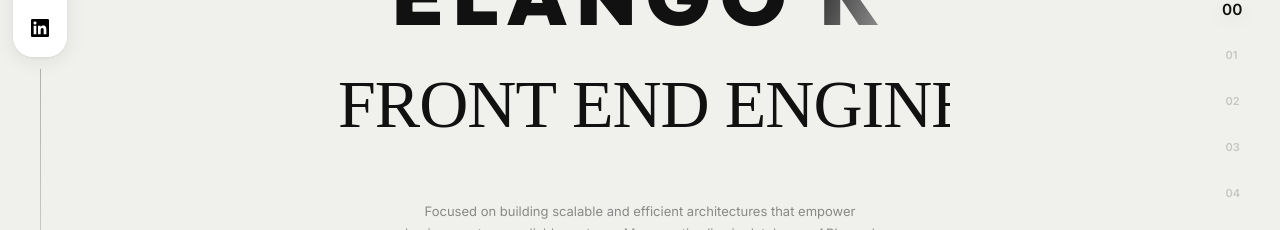
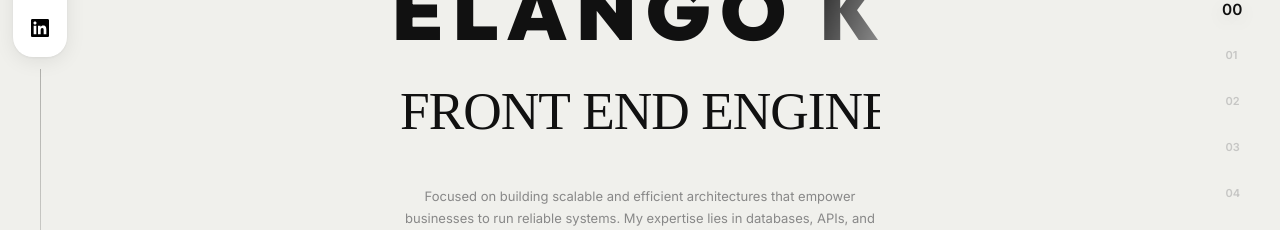
Before and after one commit to elangokumar8031/profile, a React (Vite) app: page / in a window 1280 px wide. Shown: the part 253-483 px from the top of the page. Built offline with nearby package versions, Linux system fonts and the light colour scheme; no server answers; a web font is replaced by a local one.

Commit message:
fix: rewrite TextPressure with exact user code + reduce font size via container max-width 480px

```diff
--- a/src/components/HeroSection.css
+++ b/src/components/HeroSection.css
@@ -26,18 +26,17 @@
   text-align: center;
 }
 
-/* TextPressure wrapper — constrained width so the font size formula stays sane */
+/* TextPressure wrapper — max-width controls the font-size formula: containerW / (chars/2) */
 .hero-title-pressure {
   width: 100%;
-  max-width: 620px;      /* matches HeroText max-width so font size is correct */
+  max-width: 480px;     /* 480 / 8.5 chars ≈ 56px font — matches the original screenshot */
   margin: 0 auto 20px;
-  height: clamp(70px, 10vw, 110px);
-  overflow: hidden;      /* prevent variable-font wide glyphs from spilling out */
-  padding: 0 4px;
-  touch-action: pan-y;   /* allow vertical scroll on mobile */
+  height: clamp(50px, 7vw, 80px);
+  overflow: hidden;
+  touch-action: pan-y;
 }
 
-/* Override letter-spacing on the h2 generated by TextPressure */
+/* Text pressure h2 overrides */
 .text-pressure-title {
   letter-spacing: -1px !important;
 }
--- a/src/components/HeroSection.jsx
+++ b/src/components/HeroSection.jsx
@@ -134,8 +134,7 @@ function HeroSection({ name, title, description, socials, onCta }) {
             italic
             textColor="var(--text-primary)"
             strokeColor="#5227FF"
-            minFontSize={22}
-            animationDelay={animationDelay}
+            minFontSize={18}
           />
         </div>
 
--- a/src/components/TextPressure.jsx
+++ b/src/components/TextPressure.jsx
@@ -1,9 +1,8 @@
 // Component ported from https://codepen.io/JuanFuentes/full/rgXKGQ
-// Variable font: https://compressa.preusstype.com/
+// Font: https://compressa.preusstype.com/
 
 import { useEffect, useRef, useState, useMemo, useCallback } from 'react';
 
-/* ─── helpers ─── */
 const dist = (a, b) => {
   const dx = b.x - a.x;
   const dy = b.y - a.y;
@@ -19,91 +18,94 @@ const debounce = (func, delay) => {
   let timeoutId;
   return (...args) => {
     clearTimeout(timeoutId);
-    timeoutId = setTimeout(() => func(...args), delay);
+    timeoutId = setTimeout(() => {
+      func.apply(this, args);
+    }, delay);
   };
 };
 
-/* ─── component ─── */
 const TextPressure = ({
-  text        = 'Front End Engineer',
-  fontFamily  = 'Compressa VF',
-  fontUrl     = 'https://res.cloudinary.com/dr6lvwubh/raw/upload/v1529908256/CompressaPRO-GX.woff2',
+  text = 'Front End Engineer',
+  fontFamily = 'Compressa VF',
+  fontUrl = 'https://res.cloudinary.com/dr6lvwubh/raw/upload/v1529908256/CompressaPRO-GX.woff2',
 
-  width       = true,
-  weight      = true,
-  italic      = true,
-  alpha       = false,
+  width = true,
+  weight = true,
+  italic = true,
+  alpha = false,
 
-  flex        = true,
-  stroke      = false,
-  scale       = false,
+  flex = true,
+  stroke = false,
+  scale = false,
 
-  textColor   = 'var(--text-primary)',
-  strokeColor = '#5227FF',
+  textColor = 'var(--text-primary)',
+  strokeColor = '#FF0000',
   strokeWidth = 2,
-  className   = '',
+  className = '',
 
-  minFontSize   = 28,
-  animationDelay = 0,
+  minFontSize = 24
 }) => {
   const containerRef = useRef(null);
-  const titleRef     = useRef(null);
-  const spansRef     = useRef([]);
+  const titleRef = useRef(null);
+  const spansRef = useRef([]);
 
-  const mouseRef  = useRef({ x: 0, y: 0 });
+  const mouseRef = useRef({ x: 0, y: 0 });
   const cursorRef = useRef({ x: 0, y: 0 });
 
-  const [fontSize,   setFontSize]   = useState(minFontSize);
-  const [scaleY,     setScaleY]     = useState(1);
+  const [fontSize, setFontSize] = useState(minFontSize);
+  const [scaleY, setScaleY] = useState(1);
   const [lineHeight, setLineHeight] = useState(1);
-
-  const [isInitialAnimation, setIsInitialAnimation] = useState(true);
-  const initialStartTimeRef = useRef(Date.now());
 
   const chars = text.split('');
 
-  /* ── track cursor / touch (container-scoped) ── */
   useEffect(() => {
-    const container = containerRef.current;
-    if (!container) return;
+    const handleMouseMove = e => {
+      cursorRef.current.x = e.clientX;
+      cursorRef.current.y = e.clientY;
+    };
+    const handleTouchMove = e => {
+      const t = e.touches[0];
+      cursorRef.current.x = t.clientX;
+      cursorRef.current.y = t.clientY;
+    };
 
-    const handleMouseMove  = e => { cursorRef.current.x = e.clientX; cursorRef.current.y = e.clientY; };
-    const handleTouchMove  = e => { cursorRef.current.x = e.touches[0].clientX; cursorRef.current.y = e.touches[0].clientY; };
-    const handleMouseLeave = () => { cursorRef.current.x = -10000; cursorRef.current.y = -10000; };
+    window.addEventListener('mousemove', handleMouseMove);
+    window.addEventListener('touchmove', handleTouchMove, { passive: true });
 
-    window.addEventListener('mousemove',  handleMouseMove);
-    window.addEventListener('touchmove',  handleTouchMove,  { passive: true });
-    container.addEventListener('mouseleave', handleMouseLeave);
-
-    // Start cursor far away so the font begins at its compressed default
-    cursorRef.current = { x: -10000, y: -10000 };
-    mouseRef.current  = { x: -10000, y: -10000 };
+    if (containerRef.current) {
+      const { left, top, width, height } = containerRef.current.getBoundingClientRect();
+      mouseRef.current.x = left + width / 2;
+      mouseRef.current.y = top + height / 2;
+      cursorRef.current.x = mouseRef.current.x;
+      cursorRef.current.y = mouseRef.current.y;
+    }
 
     return () => {
       window.removeEventListener('mousemove', handleMouseMove);
       window.removeEventListener('touchmove', handleTouchMove);
-      container.removeEventListener('mouseleave', handleMouseLeave);
     };
   }, []);
 
-  /* ── responsive sizing ── */
   const setSize = useCallback(() => {
     if (!containerRef.current || !titleRef.current) return;
 
-    const { width: cW, height: cH } = containerRef.current.getBoundingClientRect();
-    const newFS = Math.max(cW / (chars.length / 2), minFontSize);
+    const { width: containerW, height: containerH } = containerRef.current.getBoundingClientRect();
 
-    setFontSize(newFS);
+    let newFontSize = containerW / (chars.length / 2);
+    newFontSize = Math.max(newFontSize, minFontSize);
+
+    setFontSize(newFontSize);
     setScaleY(1);
     setLineHeight(1);
 
     requestAnimationFrame(() => {
       if (!titleRef.current) return;
       const textRect = titleRef.current.getBoundingClientRect();
+
       if (scale && textRect.height > 0) {
-        const ratio = cH / textRect.height;
-        setScaleY(ratio);
-        setLineHeight(ratio);
+        const yRatio = containerH / textRect.height;
+        setScaleY(yRatio);
+        setLineHeight(yRatio);
       }
     });
   }, [chars.length, minFontSize, scale]);
@@ -115,55 +117,40 @@ const TextPressure = ({
     return () => window.removeEventListener('resize', debouncedSetSize);
   }, [setSize]);
 
-  /* ── rAF animation loop ── */
   useEffect(() => {
     let rafId;
-
     const animate = () => {
-      if (isInitialAnimation) {
-        const elapsed = Date.now() - initialStartTimeRef.current;
-
-        // Wait out the animationDelay before sweeping
-        if (elapsed < animationDelay) {
-          rafId = requestAnimationFrame(animate);
-          return;
-        }
-
-        const duration = 2000;
-        const progress = Math.min((elapsed - animationDelay) / duration, 1);
+      mouseRef.current.x += (cursorRef.current.x - mouseRef.current.x) / 15;
+      mouseRef.current.y += (cursorRef.current.y - mouseRef.current.y) / 15;
 
       if (titleRef.current) {
         const titleRect = titleRef.current.getBoundingClientRect();
-          const sweepX = titleRect.left - 100 + (titleRect.width + 200) * progress;
-          const sweepY = titleRect.top + titleRect.height / 2;
-          mouseRef.current.x = sweepX;
-          mouseRef.current.y = sweepY;
-        }
-
-        if (progress >= 1) setIsInitialAnimation(false);
-      } else {
-        mouseRef.current.x += (cursorRef.current.x - mouseRef.current.x) / 15;
-        mouseRef.current.y += (cursorRef.current.y - mouseRef.current.y) / 15;
-      }
-
-      if (titleRef.current) {
-        const titleRect = titleRef.current.getBoundingClientRect();
-        const maxDist   = titleRect.width / 2;
+        const maxDist = titleRect.width / 2;
 
         spansRef.current.forEach(span => {
           if (!span) return;
-          const rect       = span.getBoundingClientRect();
-          const charCenter = { x: rect.x + rect.width / 2, y: rect.y + rect.height / 2 };
-          const d          = dist(mouseRef.current, charCenter);
 
-          const wdth    = width  ? Math.floor(getAttr(d, maxDist,   5, 200))     : 100;
-          const wght    = weight ? Math.floor(getAttr(d, maxDist, 300, 900))     : 400;
-          const italVal = italic ? getAttr(d, maxDist, 0, 1).toFixed(2)         :   0;
-          const alphaV  = alpha  ? getAttr(d, maxDist, 0, 1).toFixed(2)         :   1;
+          const rect = span.getBoundingClientRect();
+          const charCenter = {
+            x: rect.x + rect.width / 2,
+            y: rect.y + rect.height / 2
+          };
 
-          const fvs = `'wght' ${wght}, 'wdth' ${wdth}, 'ital' ${italVal}`;
-          if (span.style.fontVariationSettings !== fvs)  span.style.fontVariationSettings = fvs;
-          if (alpha && span.style.opacity !== alphaV)     span.style.opacity = alphaV;
+          const d = dist(mouseRef.current, charCenter);
+
+          const wdth = width ? Math.floor(getAttr(d, maxDist, 5, 200)) : 100;
+          const wght = weight ? Math.floor(getAttr(d, maxDist, 100, 900)) : 400;
+          const italVal = italic ? getAttr(d, maxDist, 0, 1).toFixed(2) : 0;
+          const alphaVal = alpha ? getAttr(d, maxDist, 0, 1).toFixed(2) : 1;
+
+          const newFontVariationSettings = `'wght' ${wght}, 'wdth' ${wdth}, 'ital' ${italVal}`;
+
+          if (span.style.fontVariationSettings !== newFontVariationSettings) {
+            span.style.fontVariationSettings = newFontVariationSettings;
+          }
+          if (alpha && span.style.opacity !== alphaVal) {
+            span.style.opacity = alphaVal;
+          }
         });
       }
 
@@ -172,61 +159,56 @@ const TextPressure = ({
 
     animate();
     return () => cancelAnimationFrame(rafId);
-  }, [width, weight, italic, alpha, animationDelay, isInitialAnimation]);
+  }, [width, weight, italic, alpha]);
 
-  /* ── font-face + stroke pseudo-element injection ── */
-  const styleEl = useMemo(() => (
+  const styleElement = useMemo(() => {
+    return (
       <style>{`
         @font-face {
           font-family: '${fontFamily}';
           src: url('${fontUrl}');
           font-style: normal;
         }
-      .tp-stroke span {
+        .stroke span {
           position: relative;
           color: ${textColor};
         }
-      .tp-stroke span::after {
+        .stroke span::after {
           content: attr(data-char);
           position: absolute;
-        left: 0; top: 0;
+          left: 0;
+          top: 0;
           color: transparent;
           z-index: -1;
           -webkit-text-stroke-width: ${strokeWidth}px;
           -webkit-text-stroke-color: ${strokeColor};
         }
       `}</style>
-  ), [fontFamily, fontUrl, textColor, strokeColor, strokeWidth]);
+    );
+  }, [fontFamily, fontUrl, textColor, strokeColor, strokeWidth]);
 
   return (
-    <div
-      ref={containerRef}
-      className="relative w-full h-full overflow-visible bg-transparent"
-    >
-      {styleEl}
+    <div ref={containerRef} className="relative w-full h-full overflow-hidden bg-transparent">
+      {styleElement}
       <h2
         ref={titleRef}
-        className={`text-pressure-title ${className} ${flex ? 'flex justify-between' : ''} ${stroke ? 'tp-stroke' : ''} uppercase text-center`}
+        className={`text-pressure-title ${className} ${
+          flex ? 'flex justify-between' : ''
+        } ${stroke ? 'stroke' : ''} uppercase`}
         style={{
           fontFamily,
-          fontSize,
+          fontSize: fontSize,
           lineHeight,
-          transform:       `scale(1, ${scaleY})`,
+          transform: `scale(1, ${scaleY})`,
           transformOrigin: 'center top',
-          margin:          0,
-          fontWeight:      100,
-          color:           stroke ? undefined : textColor,
-          padding:         '0 4px',
-          letterSpacing:   '-1px',
+          margin: 0,
+          fontWeight: 100,
+          color: stroke ? undefined : textColor,
+          letterSpacing: '-1px',
         }}
       >
         {chars.map((char, i) => (
-          <span
-            key={i}
-            ref={el => (spansRef.current[i] = el)}
-            data-char={char}
-            className="inline-block"
-          >
+          <span key={i} ref={el => (spansRef.current[i] = el)} data-char={char} className="inline-block">
             {char === ' ' ? '\u00A0' : char}
           </span>
         ))}
```
Lines whose indentation alone changed are shown as unchanged.
